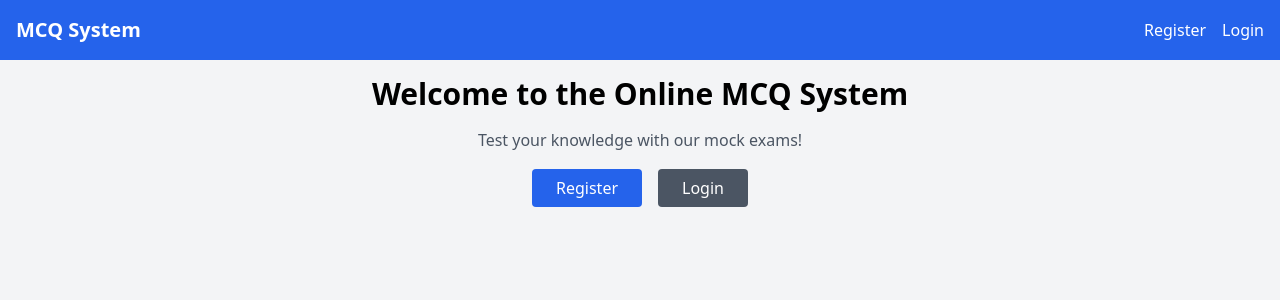
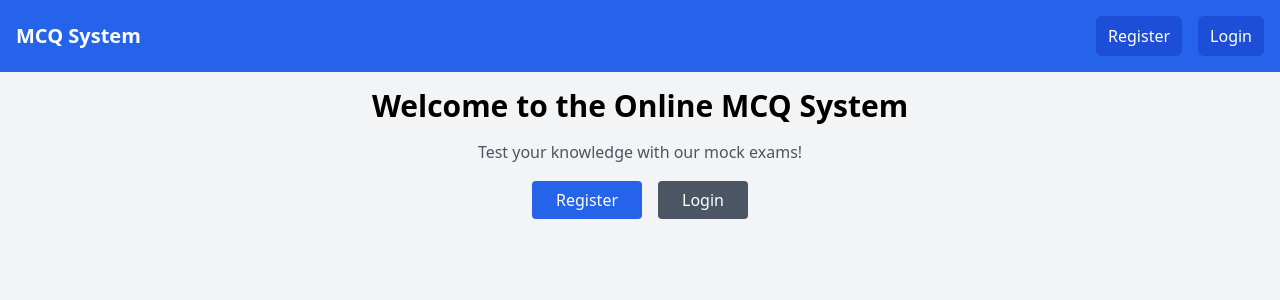
Before and after one commit to IT22003850/online-mcq-system-frontend, a React (Vite) app: page / in a window 1280 px wide. Shown: the top 300 px of the page. Built offline with nearby package versions, Linux system fonts and the light colour scheme.

Commit message:
add  styles to buttons

```diff
--- a/src/components/Navbar.jsx
+++ b/src/components/Navbar.jsx
@@ -12,29 +12,41 @@ function Navbar() {
         <Link to="/" className="text-white text-xl font-bold">
           MCQ System
         </Link>
-        <div className="space-x-4">
+        <div className="flex space-x-4 items-center">
           {user ? (
             <>
-              <span className="text-white">Welcome, {user.name}</span>
-              <Link to="/exams" className="text-white hover:text-gray-200">
+              <span className="text-white text-sm md:text-base">Welcome, {user.name}</span>
+              <Link
+                to="/exams"
+                className="text-white bg-blue-700 hover:bg-blue-800 px-3 py-2 rounded-md text-sm md:text-base transition duration-200"
+              >
                 Exams
               </Link>
-              <Link to="/history" className="text-white hover:text-gray-200">
+              <Link
+                to="/history"
+                className="text-white bg-blue-700 hover:bg-blue-800 px-3 py-2 rounded-md text-sm md:text-base transition duration-200"
+              >
                 History
               </Link>
               <button
                 onClick={logout}
-                className="text-white hover:text-gray-200"
+                className="text-white bg-red-600 hover:bg-red-700 px-3 py-2 rounded-md text-sm md:text-base transition duration-200"
               >
                 Logout
               </button>
             </>
           ) : (
             <>
-              <Link to="/register" className="text-white hover:text-gray-200">
+              <Link
+                to="/register"
+                className="text-white bg-blue-700 hover:bg-blue-800 px-3 py-2 rounded-md text-sm md:text-base transition duration-200"
+              >
                 Register
               </Link>
-              <Link to="/login" className="text-white hover:text-gray-200">
+              <Link
+                to="/login"
+                className="text-white bg-blue-700 hover:bg-blue-800 px-3 py-2 rounded-md text-sm md:text-base transition duration-200"
+              >
                 Login
               </Link>
             </>
```
